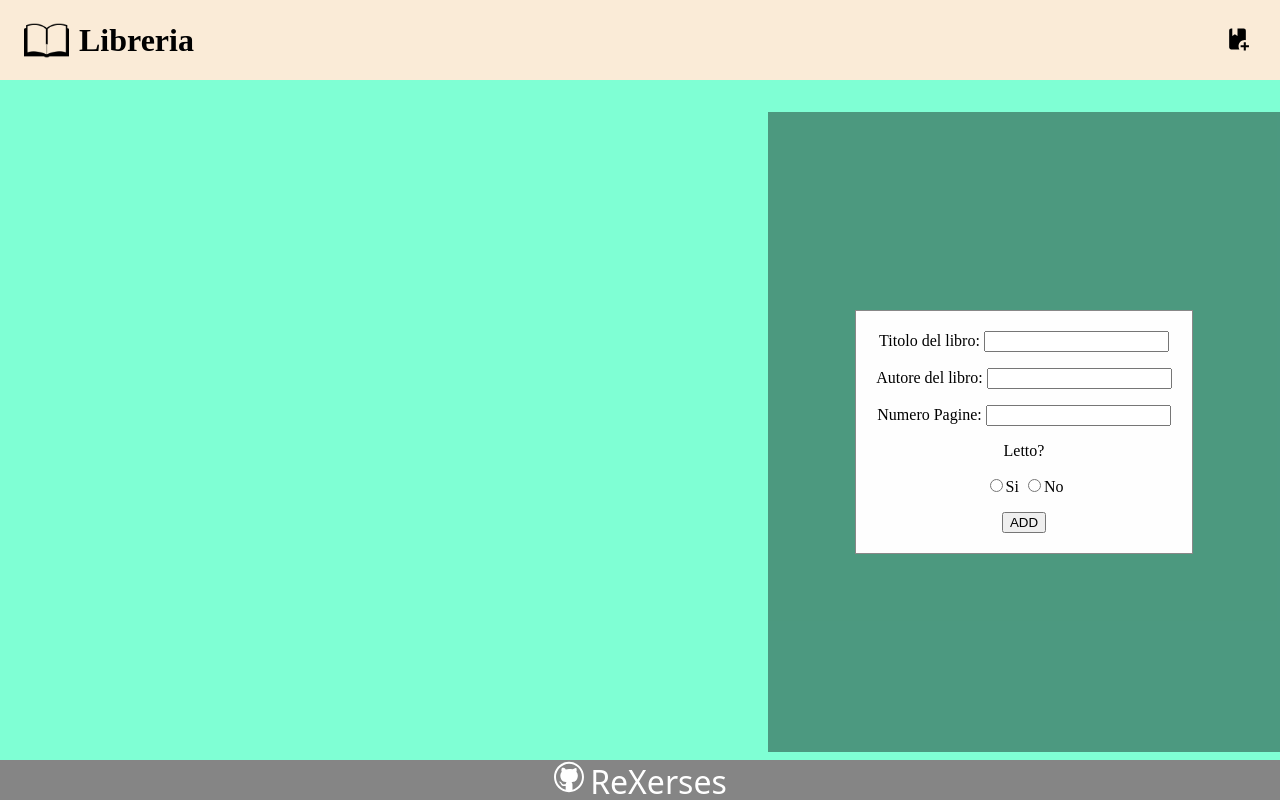
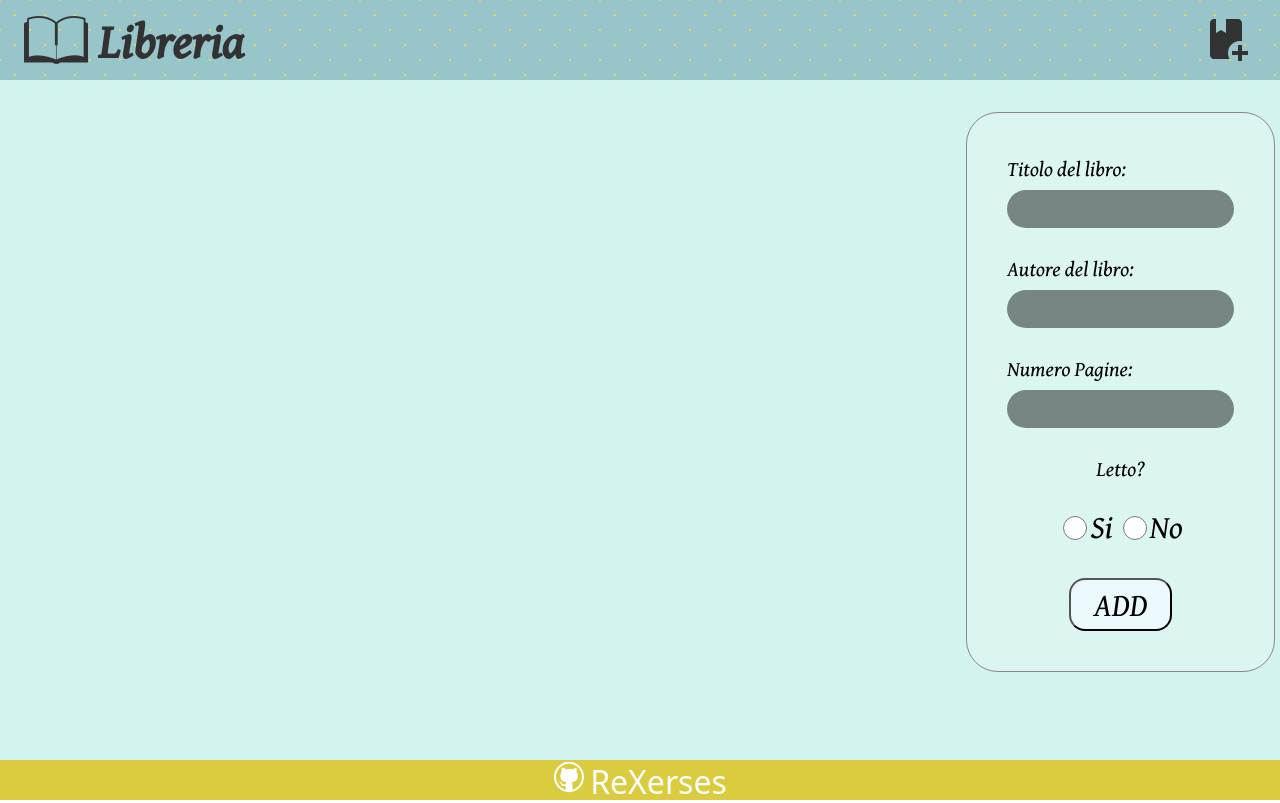
Before and after one commit to ReXerses/Library, a plain HTML site: page index.html in a window 1280 px wide. Both pictures are taken after a click on the button 1237 px from the left and 40 px from the top of the page. Drawn offline with Linux system fonts and the light colour scheme.

Commit message:
Restyling della pagina, aggiunta la transizione all'apertura del modale

```diff
--- a/index.html
+++ b/index.html
@@ -5,6 +5,7 @@
     <meta http-equiv="X-UA-Compatible" content="IE=edge">
     <meta name="viewport" content="width=device-width, initial-scale=1.0">
     <link rel="stylesheet" href="./style.css">
+    <link rel="font" href="./media/GentiumBookPlus-Italic.ttf">
     <title>Library</title>
 </head>
 <body>
@@ -12,7 +13,7 @@
     <header class="header">
 
         <div class="logo">
-            <img src="./media/open-blank-book-pages.png" alt="logo" height="45px">
+            <img src="./media/open-blank-book-pages.png" alt="logo">
             <h1>Libreria</h1>
         </div>
         <button id="open"><img src="./media/book-plus.svg" alt="Aggiungi"></button>
@@ -25,30 +26,33 @@
     <div class="main" id="mainContainer">
         <div id="modale" class="modal">
 
-
-
                 <form class="contenuto-modale" action="#" method="get">
                     <div class="input">
                         <label for="titolo">Titolo del libro:</label>
-                        <input type="text" id="titolo" name="titolo" required>
+                        <input type="text" id="titolo" name="titolo" required autocomplete="off">
                     </div>
 
                     <div class="input">
                         <label for="autore">Autore del libro:</label>
-                        <input type="text" id="autore" name="autore" required>
+                        <input type="text" id="autore" name="autore" required autocomplete="off">
                     </div>
 
                     <div class="input">
                         <label for="pagine">Numero Pagine:</label>
-                        <input type="number" id="pagine" name="pagine" min="1">
+                        <input type="number" id="pagine" name="pagine" min="1" required autocomplete="off">
                     </div>
 
                     <label for="si_no_radio">Letto?</label>
-                    <div class="input">
 
-                            <input type="radio" name="si_no" id="letto" value="si">Si</input>
-
-                            <input type="radio" name="si_no" id="NonLetto"value="no">No</input>
+                    <div class="input_radio">
+                            <label for="si_no_radio" class="etichetta">
+                                <input type="radio" name="si_no" id="letto" value="Si"/>
+                                Si
+                            </label>
+                            <label for="si_no_radio" class="etichetta">
+                                <input type="radio" name="si_no" id="NonLetto"value="No"></input>
+                                No
+                            </label>
 
                     </div>
 
@@ -57,9 +61,6 @@
                     </div>
                 </form>
         </div>
-
-
-
 
     </div>
 
--- a/script.js
+++ b/script.js
@@ -18,12 +18,12 @@ function removeCardFromDOM(bookId) {
 }
 
 Book.prototype.cambiaLetto = function () {
-  if (this.letto === 'si') {
-    this.letto = 'no';
+  if (this.letto === 'Si') {
+    this.letto = 'No';
     const lettoOrNot = document.getElementById(`letto_${this.id}`);
     lettoOrNot.textContent = `LETTO: ${this.letto}`;
-  } else if( this.letto === 'no') {
-    this.letto = 'si';
+  } else if( this.letto === 'No') {
+    this.letto = 'Si';
     const lettoOrNot = document.getElementById(`letto_${this.id}`);
     lettoOrNot.textContent = `LETTO: ${this.letto}`;
   }
@@ -44,7 +44,6 @@ function Book (titolo, autore, pagine, letto) {
 
 /* ------------------------- MODALE -------------------------------*/
 const modale = document.getElementById("modale");
-
 // pulsante per aprire il modale
 const open = document.getElementById("open");
 
@@ -52,10 +51,22 @@ const open = document.getElementById("open");
 // quando un utente clicca il pulsante, apre il modale
 open.onclick = function() {
   if (aperto === 0) {
+
     modale.style.display = "flex";
+
+    setTimeout(function() {
+      modale.style.opacity = "1";
+    }, 10);
+
     aperto = 1;
   } else {
-    modale.style.display = 'none';
+
+    modale.style.opacity = "0";
+
+    setTimeout(function() {
+      modale.style.display = 'none';
+    }, 300);
+
     aperto = 0;
   }
 }
@@ -101,22 +112,22 @@ function aggiungiCard (libro) {
   icone.classList.add('icone');
 
   const titolo = document.createElement('span')
-  let nodo = document.createTextNode(`TITOLO: ${libro.titolo}`);
+  let nodo = document.createTextNode(`TITOLO :  ${libro.titolo} `);
   titolo.appendChild(nodo);
   card.appendChild(titolo);
 
   const autore = document.createElement(`span`);
-  nodo = document.createTextNode(`AUTORE: ${libro.autore}`);
+  nodo = document.createTextNode(`AUTORE :  ${libro.autore} `);
   autore.appendChild(nodo);
   card.appendChild(autore);
 
   const numeroPagine = document.createElement(`span`);
-  nodo = document.createTextNode(`N.PAGINE: ${libro.pagine}`);
+  nodo = document.createTextNode(`N.PAGINE : ${libro.pagine} `);
   numeroPagine.appendChild(nodo);
   card.appendChild(numeroPagine);
 
   const lettoOrNot = document.createElement(`span`);
-  nodo = document.createTextNode(`LETTO: ${libro.letto}`);
+  nodo = document.createTextNode(`LETTO : ${libro.letto} `);
   lettoOrNot.appendChild(nodo);
   lettoOrNot.setAttribute('id', `letto_${libro.id}`);
   card.appendChild(lettoOrNot);
--- a/style.css
+++ b/style.css
@@ -1,3 +1,8 @@
+@font-face {
+    font-family: GentiumBook;
+    src: url(./media/GentiumBookPlus-Italic.ttf);
+}
+
 body {
     margin: 0px;
     height: 100vh;
@@ -14,12 +19,27 @@ header {
     padding-left: 1.5rem;
     padding-right: 1.5rem;
     height: 80px;
+    background-color: #7FB7BE;
+    opacity: 0.8;
+    background-image:  radial-gradient(#DACC3E 0.75px, transparent 0.75px), radial-gradient(#DACC3E 0.75px, #7FB7BE 0.75px);
+    background-size: 30px 30px;
+    background-position: 0 0,15px 15px;
+    font-family: GentiumBook, system-ui, -apple-system, BlinkMacSystemFont, 'Segoe UI', Roboto, Oxygen, Ubuntu, Cantarell, 'Open Sans', 'Helvetica Neue', sans-serif;
+    font-size: 1.5rem;
+    }
+
+h1 {
+    margin: 0;
 }
 
 .logo {
     display: flex;
     align-items: center;
     gap: 10px;
+}
+
+.logo > img {
+    height: 4rem;
 }
 
 #open {
@@ -29,67 +49,141 @@ header {
 }
 
 #open > img {
-    height: 2.5rem;
+    height: 3rem;
 }
 
 .main {
     flex: 1;
-    background-color: aquamarine;
+    background-color: #D3F3EE;
     display: grid;
     padding: 2rem;
-    grid-template-columns: repeat(auto-fill, minmax(300px, 1fr));
+    grid-template-columns: repeat(auto-fill, minmax(230px, 1fr));
     gap: 2rem;
 }
 
 .modal {
     display: none;
     position: fixed;
-    width: 40%;
-    height: 80%;
-    overflow: auto;
+    width: fit-content;
+    padding-right: 5px;
+    overflow: hidden;
     right: 0;
-    background-color: rgb(0,0,0);
-    background-color: rgba(0,0,0,0.4);
     justify-content: center;
     align-items: center;
+    z-index: 1;
+    transition: opacity 0.3s ease;
   }
 
+
   .contenuto-modale {
-    background-color: #fefefe;
-    /* margin: 15% auto; */
-    padding: 20px;
+    padding: 2.5rem;
     border: 1px solid #888;
-    /* width: 80%; */
-    display: flex;
-    /* flex: 1; */
     align-items: center;
     flex-flow: column wrap;
-    gap: 1rem;
+    display: flex;
+    background: rgba(255, 255, 255, 0.2);
+    border-radius: 32px;
+    backdrop-filter: blur(5.3px);
+    font-family: system-ui, -apple-system, BlinkMacSystemFont, 'Segoe UI', Roboto, Oxygen, Ubuntu, Cantarell, 'Open Sans', 'Helvetica Neue', sans-serif;
+    gap: 25px;
+    justify-content: space-evenly;
+    align-self: center;
+    font-family: GentiumBook, sans-serif;
   }
 
   .card {
+    height: 190px;
+    padding: 30px;
+    box-shadow: 5px 5px 3px;
+    border: 1px solid #888;
+    align-items: center;
+    flex-flow: column wrap;
     display: flex;
-    flex-direction: column;
-    gap: 10px;
-    height: 200px;
-    justify-content: center;
-    padding: 30px;
-    background-color: #fffce9;
-    background-image: url(https://www.transparenttextures.com/patterns/cardboard.png);
-    border-radius: 16px;
-    border-left: 10px solid #339b38;
-    box-shadow: 5px 5px 3px;
+    background: rgba(255, 255, 255, 0.2);
+    border-radius: 32px;
+    backdrop-filter: blur(5.3px);
+    justify-content: space-between;
+    font-family: GentiumBook, sans-serif;
   }
 
   button > img {
-    height: 25px;
-    width: 25px;
+    height: 2rem;
+
   }
 
 .icone {
     display: flex;
     justify-content: flex-end;
     gap: 1.5rem;
+    padding-top: 10px;
+}
+
+.input {
+    display: flex;
+    min-width: 45%;
+    gap: 6px;
+    flex-flow: column wrap;
+}
+
+.input_radio {
+    font-size: 1.5rem;
+}
+
+input {
+    font-size: 1.0rem;
+    background: #00000075;
+    outline: none;
+    border: none;
+    border-radius: 32px;
+    color: white;
+    padding: 10px;
+}
+
+input:focus {
+    border: 2px solid black;
+}
+
+input:invalid {
+    border-color: red;
+}
+
+input:valid {
+    border-color: green;
+}
+
+label {
+    font-size: 1.3rem;
+}
+
+button {
+    cursor: pointer;
+}
+
+#add {
+    font-family: 'GentiumBook', sans-serif;
+    font-size: 2rem;
+    border-radius: 16px;
+    background-color: rgb(240 248 255 / 75%);
+}
+.etichetta {
+    font-size: 2rem;
+    line-height: 1.1;
+    display: inline-grid;
+    grid-template-columns: 1em auto;
+  }
+
+
+
+.read_not, .rimuovi_libro {
+    background: none;
+    border: none;
+}
+
+
+span {
+    font-family: GentiumBook, sans-serif;
+    font-size: 1.3rem;
+    border-bottom: 2px solid red;
 }
 
   .footer {
@@ -97,7 +191,7 @@ header {
     font-family: system-ui, -apple-system, BlinkMacSystemFont, 'Segoe UI', Roboto, Oxygen, Ubuntu, Cantarell, 'Open Sans', 'Helvetica Neue', sans-serif;
     display: flex;
     gap: 5px;
-    background-color: #0000007a;
+    background-color: #DACC3E;
     justify-content: center;
     height: 40px;
 }
```
Also changed, not shown: media/GentiumBookPlus-Italic.ttf (added).
